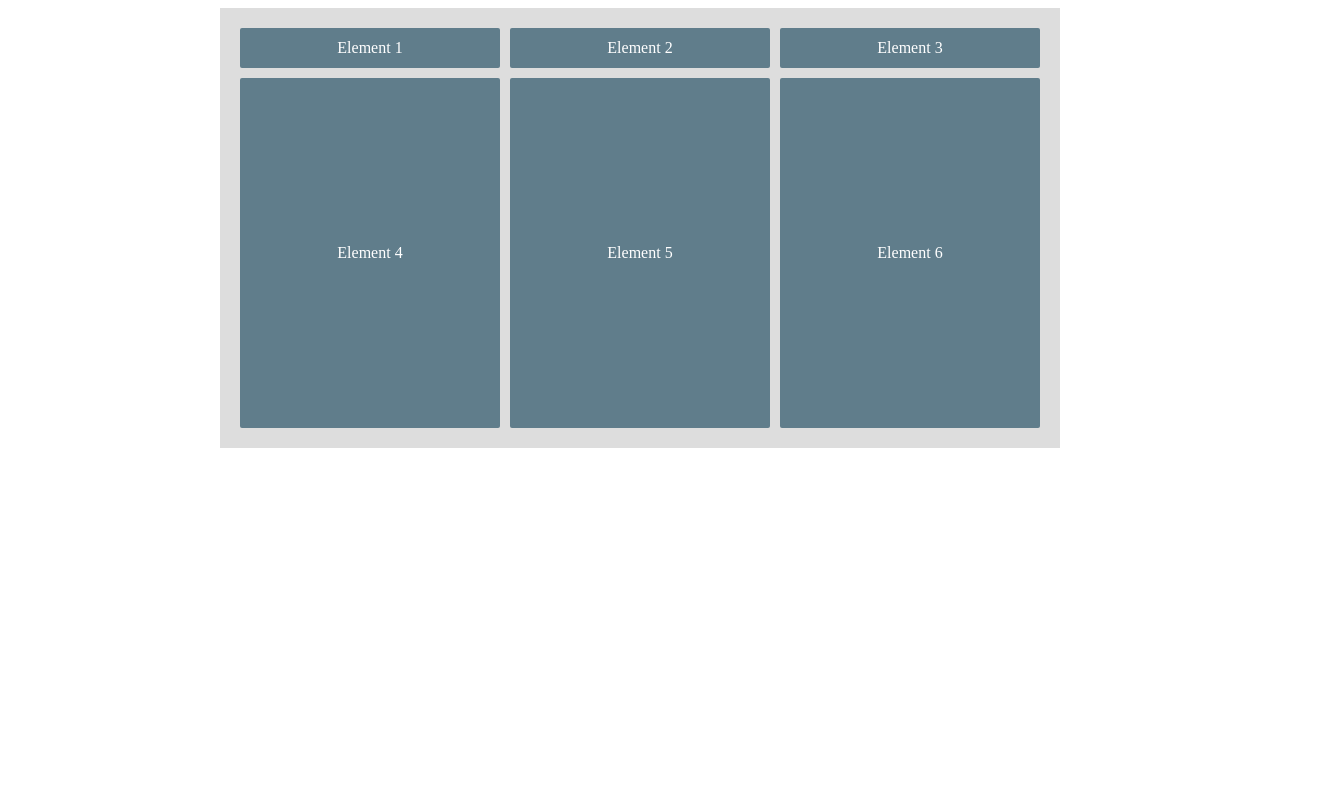
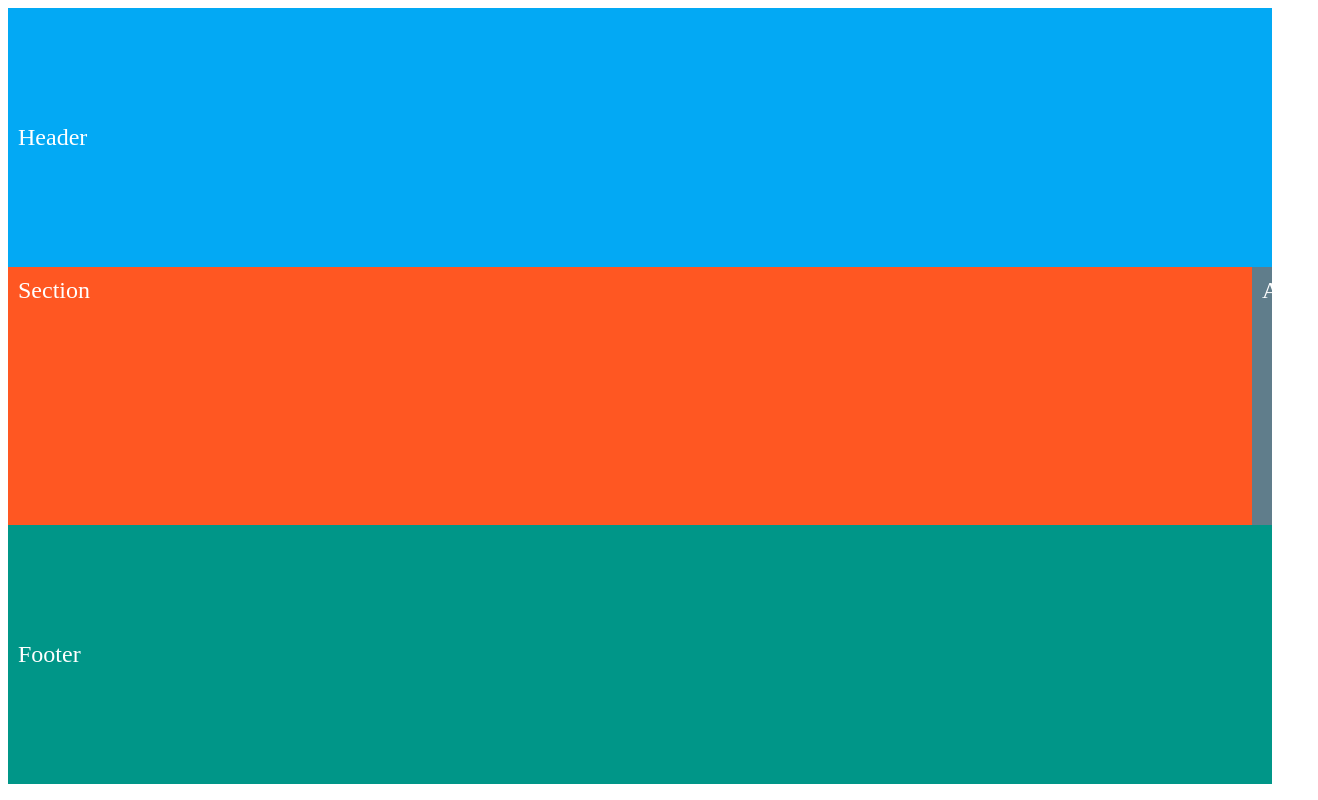
Before and after one commit to MouniaBelkheir/lerarn_css, a plain HTML site: page index.html in a window 1280 px wide. Shown: the whole page, 1318 px wide, since content can reach past the window. Drawn offline with Linux system fonts and the light colour scheme; a web font is replaced by a local one.

Commit message:
Lessons 57-64 Add Assignment 2

```diff
--- a/css/style.css
+++ b/css/style.css
@@ -987,7 +987,7 @@ input:focus {
 } */
 /* ! Lessons 57-64 */
 /*! Assignment 1 */
-.grid {
+/* .grid {
 	background-color: #ddd;
 	padding: 20px;
 	width: 800px;
@@ -1012,4 +1012,65 @@ input:focus {
 .grid div::before {
 	content: "Element " counter(count);
 	position: absolute;
+} */
+/*! Assignment 2 */
+.layout {
+	width: 100%;
+	height: 97vh;
+	display: grid;
+	grid-template:
+		"header header header header header header"
+		"section section section section section aside"
+		"footer footer footer footer footer footer"
+		/ 8% 1fr 8%;
+	color: white;
+	font-size: x-large;
 }
+header,
+footer {
+	position: relative;
+	display: flex;
+	justify-content: flex-start;
+	align-items: center;
+	padding: 10px;
+}
+section,
+aside {
+	position: relative;
+	display: flex;
+	justify-content: flex-start;
+	align-items: flex-start;
+	padding: 10px;
+}
+header {
+	grid-area: header;
+	background-color: #03a9f4;
+}
+section {
+	grid-area: section;
+	background-color: #ff5722;
+}
+aside {
+	grid-area: aside;
+	background-color: #607d8b;
+}
+footer {
+	grid-area: footer;
+	background-color: #009688;
+}
+header::before {
+	content: "Header";
+	position: absolute;
+}
+section::before {
+	content: "Section";
+	position: absolute;
+}
+aside::before {
+	content: "Aside";
+	position: absolute;
+}
+footer::before {
+	content: "Footer";
+	position: absolute;
+}
--- a/index.html
+++ b/index.html
@@ -12,14 +12,20 @@
 		<link rel="stylesheet" href="/css/style.css" />
 	</head>
 	<body>
-		<div class="grid">
+		<div class="layout">
+			<header></header>
+			<section></section>
+			<aside></aside>
+			<footer></footer>
+		</div>
+		<!-- <div class="grid">
 			<div></div>
 			<div></div>
 			<div></div>
 			<div></div>
 			<div></div>
 			<div></div>
-		</div>
+		</div> -->
 		<!-- <div class="container">
 			<div class="grad one">
 				<input type="text" placeholder="one" />
```
